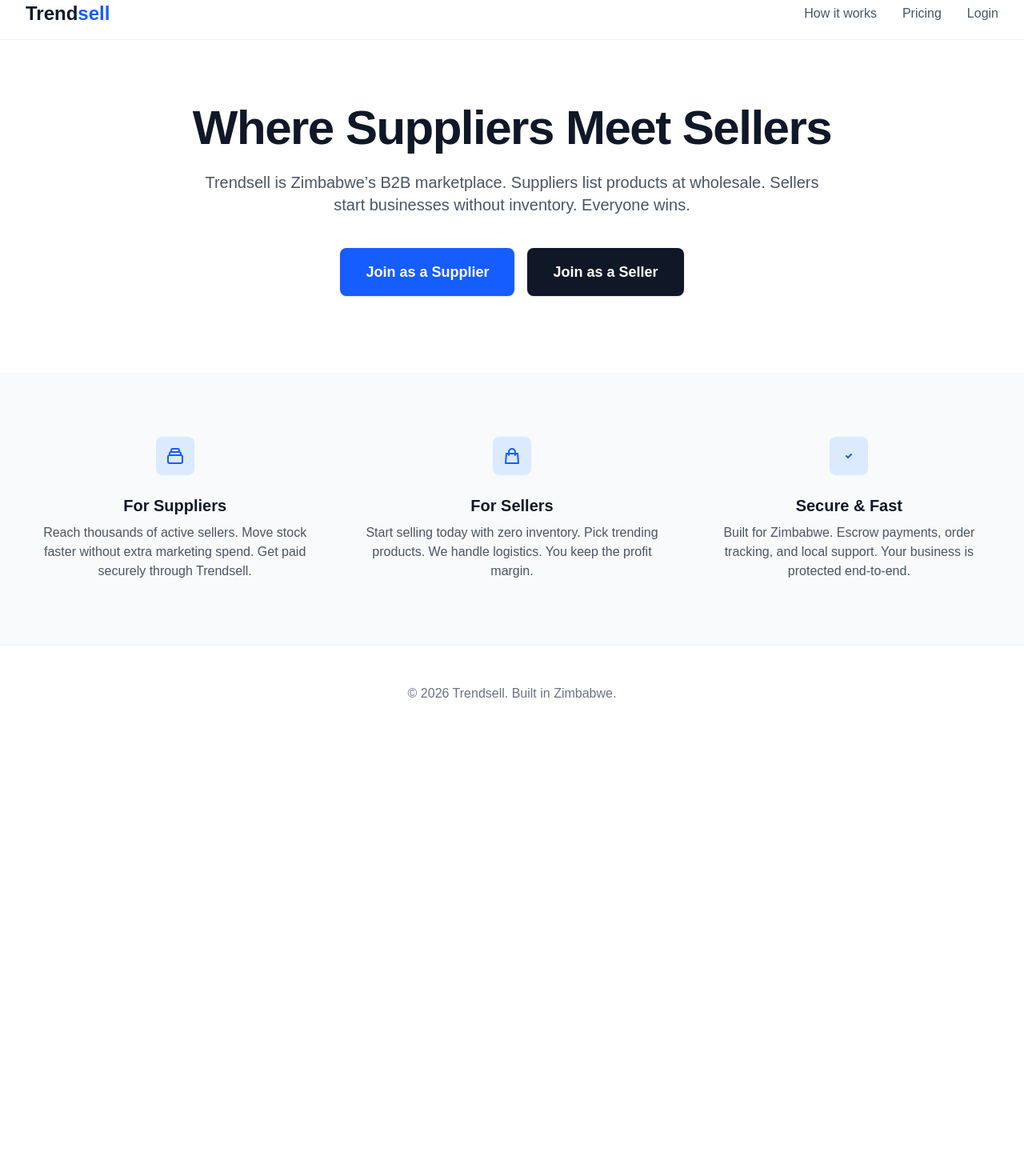
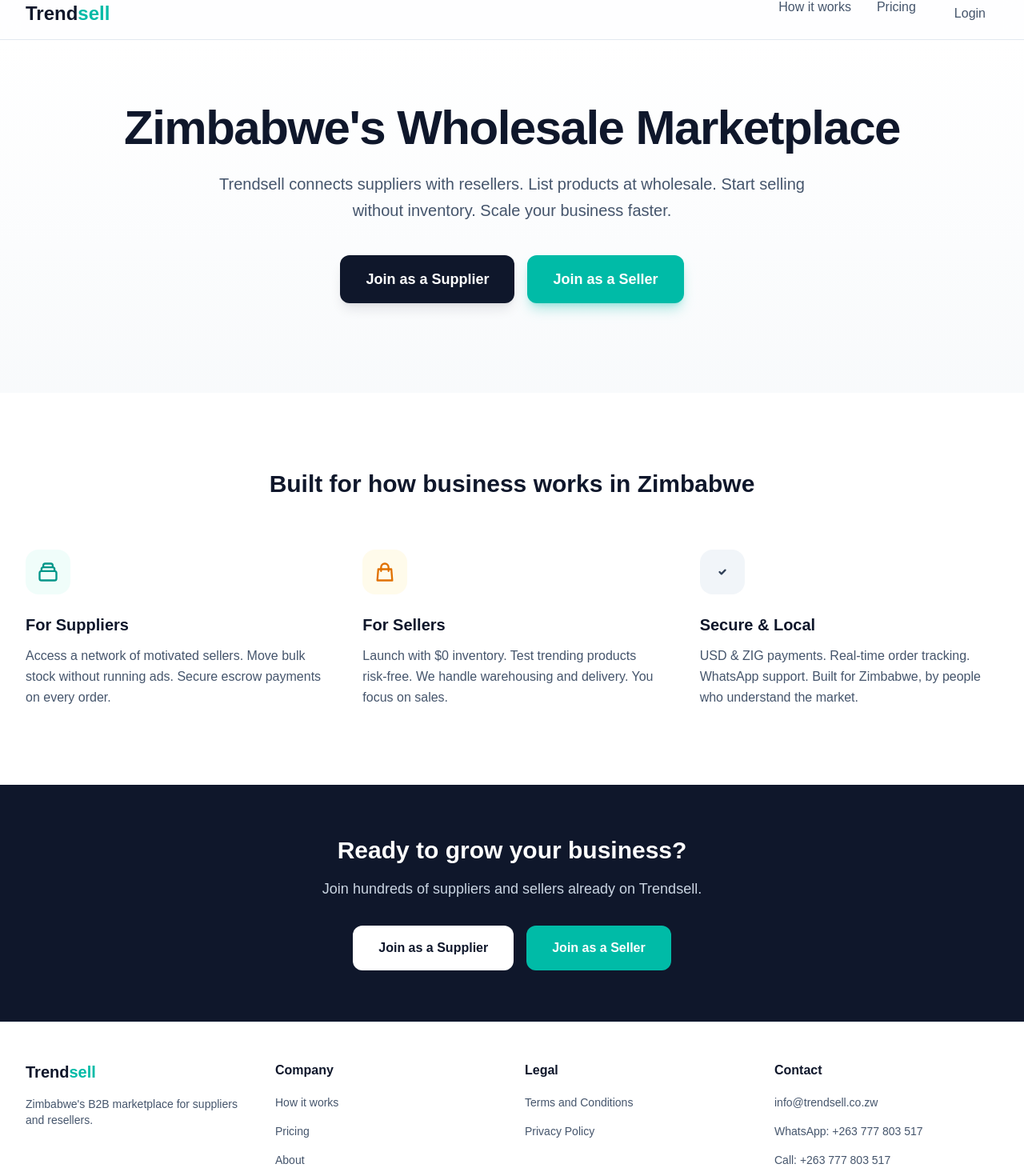
Before and after one commit to sikhumbuzilesncube/Trendsell-pro, a Next.js app: page / in a window 1280 px wide. Shown: the part 15-1485 px from the top of the page at 80% size. Before the commit the page ends 942 px from the top, so only its background shows below. Built offline with nearby package versions, Linux system fonts and the light colour scheme.

Commit message:
Update branding with new colors and full footer

```diff
--- a/src/app/page.tsx
+++ b/src/app/page.tsx
@@ -2,47 +2,47 @@
 
 export default function Home() {
   return (
-    <main className="min-h-screen bg-white">
+    <main className="min-h-screen bg-slate-50">
       {/* Navbar */}
-      <nav className="border-b border-gray-100">
+      <nav className="bg-white/80 backdrop-blur-md border-b border-slate-200 sticky top-0 z-50">
         <div className="max-w-7xl mx-auto px-4 sm:px-6 lg:px-8">
           <div className="flex justify-between items-center h-16">
             <div className="flex items-center">
-              <span className="text-2xl font-bold text-gray-900">
-                Trend<span className="text-blue-600">sell</span>
+              <span className="text-2xl font-bold text-slate-900">
+                Trend<span className="text-teal-500">sell</span>
               </span>
             </div>
             <div className="hidden md:flex space-x-8">
-              <Link href="#how-it-works" className="text-gray-600 hover:text-gray-900">How it works</Link>
-              <Link href="#pricing" className="text-gray-600 hover:text-gray-900">Pricing</Link>
-              <Link href="/login" className="text-gray-600 hover:text-gray-900">Login</Link>
+              <Link href="#how-it-works" className="text-slate-600 hover:text-slate-900 font-medium">How it works</Link>
+              <Link href="#pricing" className="text-slate-600 hover:text-slate-900 font-medium">Pricing</Link>
+              <Link href="/login" className="px-4 py-2 text-slate-600 hover:text-slate-900 font-medium">Login</Link>
             </div>
           </div>
         </div>
       </nav>
 
       {/* Hero Section */}
-      <section className="pt-20 pb-24 px-4 sm:px-6 lg:px-8">
+      <section className="pt-20 pb-28 px-4 sm:px-6 lg:px-8 bg-gradient-to-b from-white to-slate-50">
         <div className="max-w-7xl mx-auto">
           <div className="text-center">
-            <h1 className="text-4xl sm:text-6xl font-bold text-gray-900 tracking-tight">
-              Where Suppliers Meet Sellers
+            <h1 className="text-4xl sm:text-6xl font-bold text-slate-900 tracking-tight">
+              Zimbabwe's Wholesale Marketplace
             </h1>
-            <p className="mt-6 text-lg sm:text-xl text-gray-600 max-w-3xl mx-auto">
-              Trendsell is Zimbabwe’s B2B marketplace. Suppliers list products at wholesale.
-              Sellers start businesses without inventory. Everyone wins.
+            <p className="mt-6 text-lg sm:text-xl text-slate-600 max-w-3xl mx-auto leading-relaxed">
+              Trendsell connects suppliers with resellers. List products at wholesale.
+              Start selling without inventory. Scale your business faster.
             </p>
 
             <div className="mt-10 flex flex-col sm:flex-row gap-4 justify-center">
               <Link
                 href="/signup/supplier"
-                className="px-8 py-4 bg-blue-600 text-white font-semibold rounded-lg shadow-sm hover:bg-blue-700 transition-all duration-200 text-lg"
+                className="px-8 py-4 bg-slate-900 text-white font-semibold rounded-xl shadow-lg shadow-slate-900/10 hover:bg-slate-800 hover:shadow-xl hover:shadow-slate-900/20 transition-all duration-200 text-lg"
               >
                 Join as a Supplier
               </Link>
               <Link
                 href="/signup/seller"
-                className="px-8 py-4 bg-gray-900 text-white font-semibold rounded-lg shadow-sm hover:bg-gray-800 transition-all duration-200 text-lg"
+                className="px-8 py-4 bg-teal-500 text-white font-semibold rounded-xl shadow-lg shadow-teal-500/30 hover:bg-teal-600 hover:shadow-xl hover:shadow-teal-500/40 transition-all duration-200 text-lg"
               >
                 Join as a Seller
               </Link>
@@ -52,57 +52,135 @@
       </section>
 
       {/* Value Props */}
-      <section id="how-it-works" className="py-20 bg-gray-50">
+      <section id="how-it-works" className="py-24 bg-white">
         <div className="max-w-7xl mx-auto px-4 sm:px-6 lg:px-8">
+          <div className="text-center mb-16">
+            <h2 className="text-3xl font-bold text-slate-900">Built for how business works in Zimbabwe</h2>
+          </div>
           <div className="grid md:grid-cols-3 gap-12">
-            <div className="text-center">
-              <div className="w-12 h-12 bg-blue-100 rounded-lg flex items-center justify-center mx-auto">
-                <svg className="w-6 h-6 text-blue-600" fill="none" stroke="currentColor" viewBox="0 0 24 24">
+            <div>
+              <div className="w-14 h-14 bg-teal-50 rounded-2xl flex items-center justify-center">
+                <svg className="w-7 h-7 text-teal-600" fill="none" stroke="currentColor" viewBox="0 0 24 24">
                   <path strokeLinecap="round" strokeLinejoin="round" strokeWidth={2} d="M19 11H5m14 0a2 2 0 012 2v6a2 2 0 01-2 2H5a2 2 0 01-2-2v-6a2 2 0 012-2m14 0V9a2 2 0 00-2-2M5 11V9a2 2 0 012-2m0 0V5a2 2 0 012-2h6a2 2 0 012 2v2M7 7h10" />
                 </svg>
               </div>
-              <h3 className="mt-6 text-xl font-semibold text-gray-900">For Suppliers</h3>
-              <p className="mt-2 text-gray-600">
-                Reach thousands of active sellers. Move stock faster without extra marketing spend.
-                Get paid securely through Trendsell.
+              <h3 className="mt-6 text-xl font-semibold text-slate-900">For Suppliers</h3>
+              <p className="mt-3 text-slate-600 leading-relaxed">
+                Access a network of motivated sellers. Move bulk stock without running ads.
+                Secure escrow payments on every order.
               </p>
             </div>
 
-            <div className="text-center">
-              <div className="w-12 h-12 bg-blue-100 rounded-lg flex items-center justify-center mx-auto">
-                <svg className="w-6 h-6 text-blue-600" fill="none" stroke="currentColor" viewBox="0 0 24 24">
+            <div>
+              <div className="w-14 h-14 bg-amber-50 rounded-2xl flex items-center justify-center">
+                <svg className="w-7 h-7 text-amber-600" fill="none" stroke="currentColor" viewBox="0 0 24 24">
                   <path strokeLinecap="round" strokeLinejoin="round" strokeWidth={2} d="M16 11V7a4 4 0 00-8 0v4M5 9h14l1 12H4L5 9z" />
                 </svg>
               </div>
-              <h3 className="mt-6 text-xl font-semibold text-gray-900">For Sellers</h3>
-              <p className="mt-2 text-gray-600">
-                Start selling today with zero inventory. Pick trending products.
-                We handle logistics. You keep the profit margin.
+              <h3 className="mt-6 text-xl font-semibold text-slate-900">For Sellers</h3>
+              <p className="mt-3 text-slate-600 leading-relaxed">
+                Launch with $0 inventory. Test trending products risk-free.
+                We handle warehousing and delivery. You focus on sales.
               </p>
             </div>
 
-            <div className="text-center">
-              <div className="w-12 h-12 bg-blue-100 rounded-lg flex items-center justify-center mx-auto">
-                <svg className="w-6 h-6 text-blue-600" fill="none" stroke="currentColor" viewBox="0 0 24 24">
+            <div>
+              <div className="w-14 h-14 bg-slate-100 rounded-2xl flex items-center justify-center">
+                <svg className="w-7 h-7 text-slate-700" fill="none" stroke="currentColor" viewBox="0 0 24 24">
                   <path strokeLinecap="round" strokeLinejoin="round" strokeWidth={2} d="M9 12l2 2 4-4m5.618-4.016A11.955 0 0112 2.944a11.955 11.955 0 01-8.618 3.04A12.02 12.02 0 003 9c0 5.591 3.824 10.29 9 11.622 5.176-1.332 9-6.03 9-11.622 0-1.042-.133-2.052-.382-3.016z" />
                 </svg>
               </div>
-              <h3 className="mt-6 text-xl font-semibold text-gray-900">Secure & Fast</h3>
-              <p className="mt-2 text-gray-600">
-                Built for Zimbabwe. Escrow payments, order tracking, and local support.
-                Your business is protected end-to-end.
+              <h3 className="mt-6 text-xl font-semibold text-slate-900">Secure & Local</h3>
+              <p className="mt-3 text-slate-600 leading-relaxed">
+                USD & ZIG payments. Real-time order tracking. WhatsApp support.
+                Built for Zimbabwe, by people who understand the market.
               </p>
             </div>
           </div>
         </div>
       </section>
 
+      {/* CTA Banner */}
+      <section className="bg-slate-900 py-16">
+        <div className="max-w-4xl mx-auto text-center px-4 sm:px-6 lg:px-8">
+          <h2 className="text-3xl font-bold text-white">Ready to grow your business?</h2>
+          <p className="mt-4 text-slate-300 text-lg">
+            Join hundreds of suppliers and sellers already on Trendsell.
+          </p>
+          <div className="mt-8 flex flex-col sm:flex-row gap-4 justify-center">
+            <Link
+              href="/signup/supplier"
+              className="px-8 py-4 bg-white text-slate-900 font-semibold rounded-xl hover:bg-slate-100 transition-all duration-200"
+            >
+              Join as a Supplier
+            </Link>
+            <Link
+              href="/signup/seller"
+              className="px-8 py-4 bg-teal-500 text-white font-semibold rounded-xl hover:bg-teal-400 transition-all duration-200"
+            >
+              Join as a Seller
+            </Link>
+          </div>
+        </div>
+      </section>
+
       {/* Footer */}
-      <footer className="border-t border-gray-100 py-12">
-        <div className="max-w-7xl mx-auto px-4 sm:px-6 lg:px-8">
-          <p className="text-center text-gray-500">
-            © 2026 Trendsell. Built in Zimbabwe.
-          </p>
+      <footer className="bg-white border-t border-slate-200">
+        <div className="max-w-7xl mx-auto px-4 sm:px-6 lg:px-8 py-12">
+          <div className="grid md:grid-cols-4 gap-8">
+            <div className="col-span-2 md:col-span-1">
+              <span className="text-xl font-bold text-slate-900">
+                Trend<span className="text-teal-500">sell</span>
+              </span>
+              <p className="mt-4 text-sm text-slate-600">
+                Zimbabwe's B2B marketplace for suppliers and resellers.
+              </p>
+            </div>
+
+            <div>
+              <h3 className="font-semibold text-slate-900">Company</h3>
+              <ul className="mt-4 space-y-3">
+                <li><Link href="#how-it-works" className="text-sm text-slate-600 hover:text-slate-900">How it works</Link></li>
+                <li><Link href="#pricing" className="text-sm text-slate-600 hover:text-slate-900">Pricing</Link></li>
+                <li><Link href="/about" className="text-sm text-slate-600 hover:text-slate-900">About</Link></li>
+              </ul>
+            </div>
+
+            <div>
+              <h3 className="font-semibold text-slate-900">Legal</h3>
+              <ul className="mt-4 space-y-3">
+                <li><Link href="/terms" className="text-sm text-slate-600 hover:text-slate-900">Terms and Conditions</Link></li>
+                <li><Link href="/privacy" className="text-sm text-slate-600 hover:text-slate-900">Privacy Policy</Link></li>
+              </ul>
+            </div>
+
+            <div>
+              <h3 className="font-semibold text-slate-900">Contact</h3>
+              <ul className="mt-4 space-y-3">
+                <li>
+                  <a href="mailto:info@trendsell.co.zw" className="text-sm text-slate-600 hover:text-teal-600">
+                    info@trendsell.co.zw
+                  </a>
+                </li>
+                <li>
+                  <a href="https://wa.me/263777803517" target="_blank" className="text-sm text-slate-600 hover:text-teal-600">
+                    WhatsApp: +263 777 803 517
+                  </a>
+                </li>
+                <li>
+                  <a href="tel:+263777803517" className="text-sm text-slate-600 hover:text-teal-600">
+                    Call: +263 777 803 517
+                  </a>
+                </li>
+              </ul>
+            </div>
+          </div>
+
+          <div className="mt-12 pt-8 border-t border-slate-200">
+            <p className="text-center text-sm text-slate-500">
+              © 2026 Trendsell. All rights reserved. Built in Harare, Zimbabwe.
+            </p>
+          </div>
         </div>
       </footer>
     </main>
```
